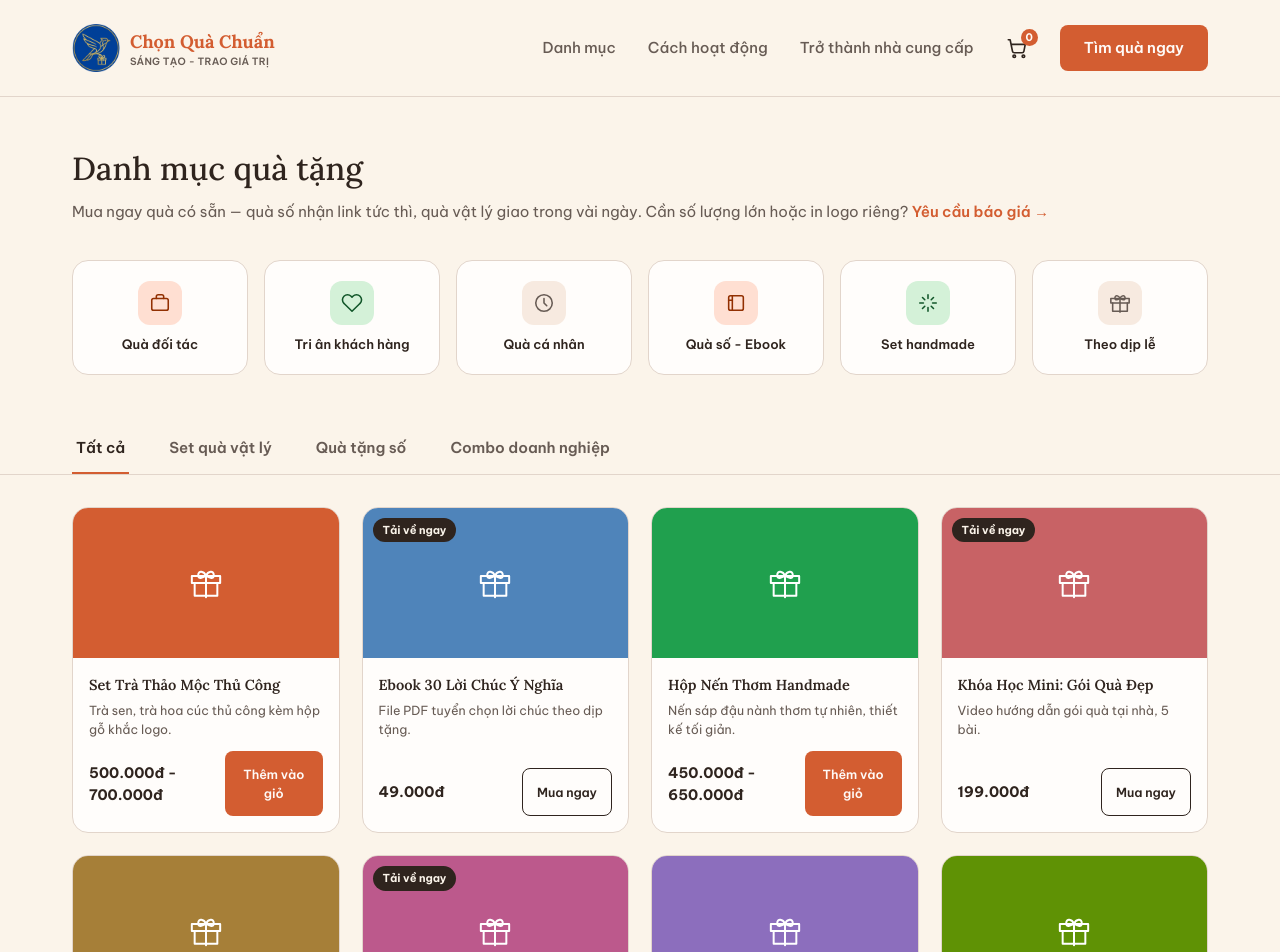
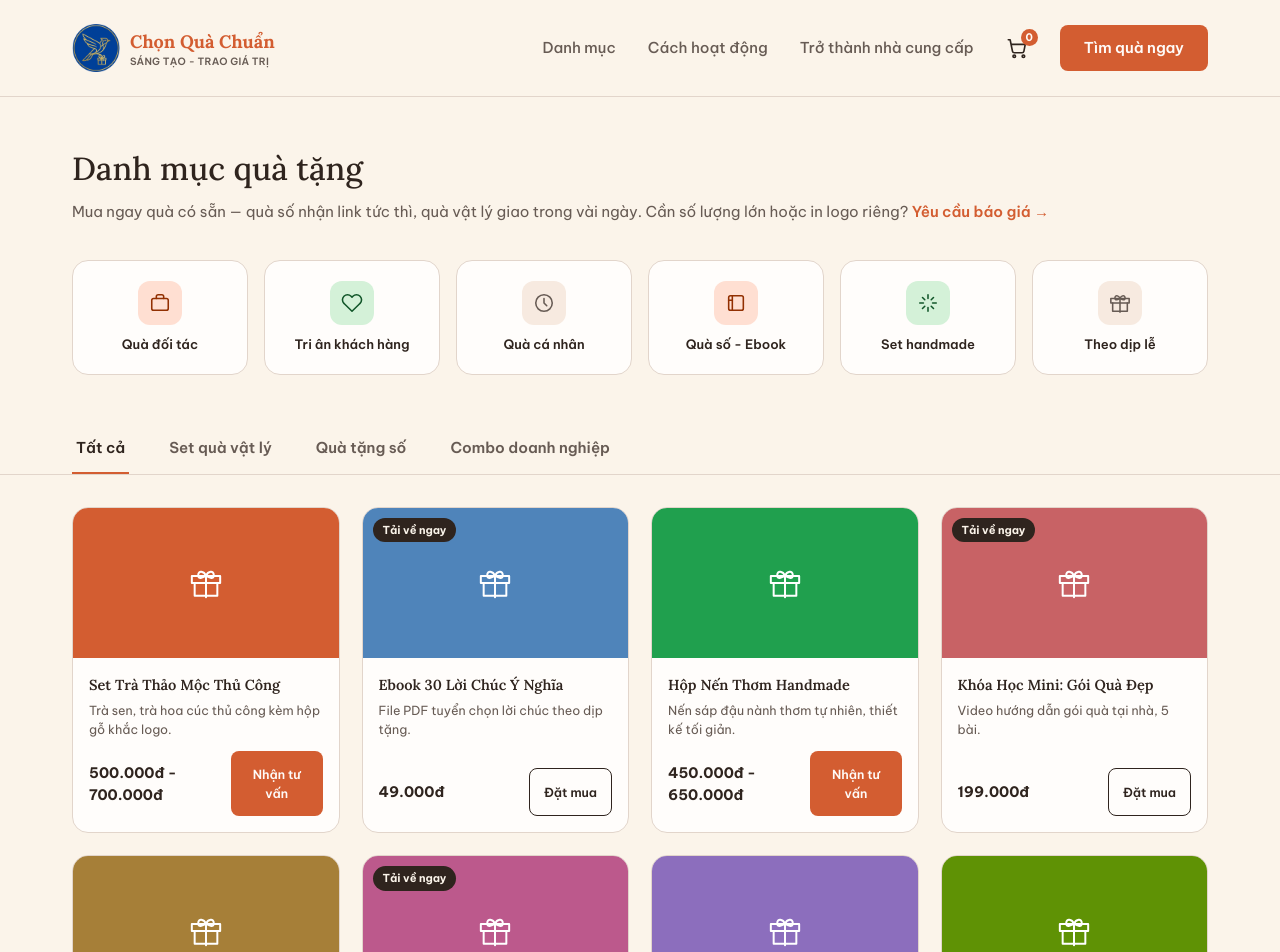
Before and after one commit to nguyenkhanhvinaco-coder/chonquachuan-web, a Next.js app: page /danh-muc in a window 1280 px wide. Shown: the top 952 px of the page. Built offline with nearby package versions, Linux system fonts and the light colour scheme; no server answers; the database is empty.

Commit message:
Doi nhan nut san pham cho dung voi cai website lam duoc
"Them vao gio" / "Mua ngay" hua co gio hang va thanh toan — website chua
co ca hai. Bam vao chi mo form de lai ten + SDT.

- Qua vat ly: "Them vao gio" -> "Nhan tu van"
- Qua so:     "Mua ngay"     -> "Dat mua"

```diff
--- a/components/CatalogGrid.tsx
+++ b/components/CatalogGrid.tsx
@@ -58,7 +58,7 @@ export default function CatalogGrid({ products }: { products: Product[] }) {
                 <LeadFormTrigger
                   productId={p.id}
                   productLabel={`${p.name} · ${p.price_display}`}
-                  triggerLabel={p.is_digital ? "Mua ngay" : "Thêm vào giỏ"}
+                  triggerLabel={p.is_digital ? "Đặt mua" : "Nhận tư vấn"}
                   source="catalog"
                   triggerClassName={
                     p.is_digital
```
